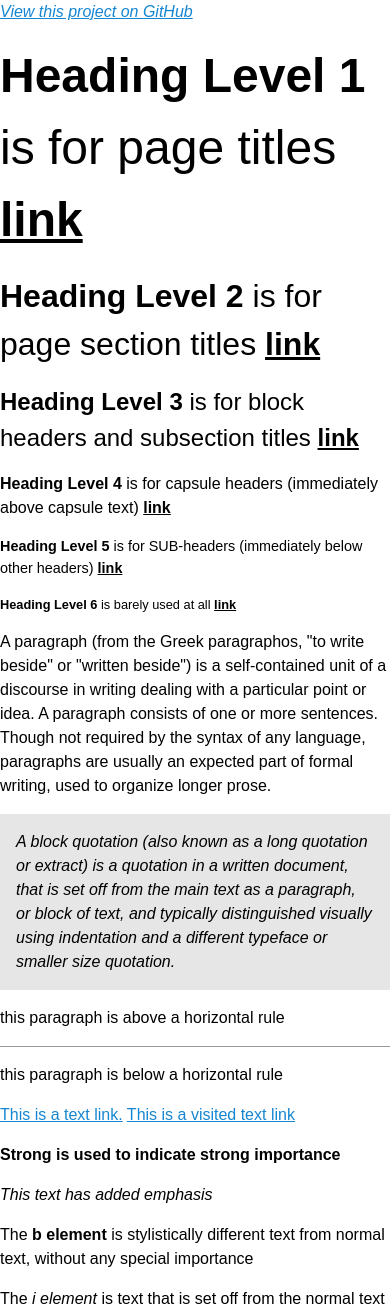
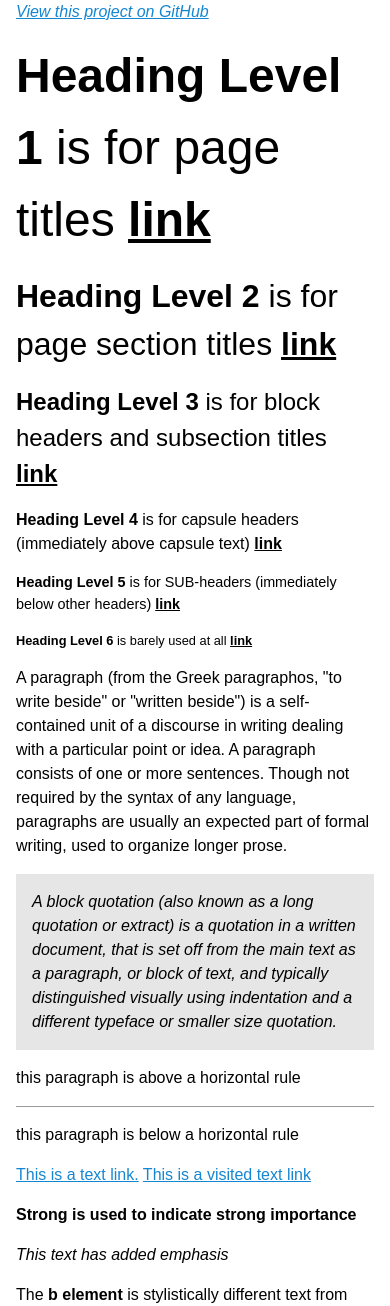
Before and after one commit to axoplasm/skeletor, a PHP site: page /public/index.html in a window 390 px wide; the page is wider, and only the part inside the window is pictured. Shown: the top 1306 px of that part. Run offline with PHP 8.4, Linux system fonts and the light colour scheme.

Commit message:
media queries can’t use css variables

```diff
--- a/public/static/css/screen.css
+++ b/public/static/css/screen.css
@@ -123,15 +123,17 @@ html {
   --oblique-style: italic;
   --default-line-height: 1.5;
   --compact-line-height: 1.25;
-  --desktop-width: 960px;
-  --tablet-width: 800px;
-  --mobile-width: 600px;
+  --x-large-width: 1440px;
+  --large-width: 960px;
+  --medium-width: 800px;
+  --small-width: 600px;
+  --x-small-width: 480px;
   --default-transition: 0.2s all ease-in-out;
   --default-border-radius: 0;
   --default-border-width: 1px;
   font-size: var(--default-font-size);
 }
-@media (min-width: var(--mobile-width)) {
+@media (min-width: 600px) {
   html {
     font-size: calc(var(--default-font-size) * 1.1);
   }
@@ -591,8 +593,14 @@ label.valid {
 }
 
 div[role=document] {
-  max-width: var(--desktop-width);
+  max-width: var(--large-width);
   margin-inline: auto;
+  padding-inline: 1rem;
+}
+@media (min-width: calc(960px + 2rem)) {
+  div[role=document] {
+    padding-inline: 0;
+  }
 }
 
 .bg-loud {
--- a/sass/_base.scss
+++ b/sass/_base.scss
@@ -19,9 +19,9 @@ html {
     --compact-line-height: 1.25;
 
     // layout
-    --desktop-width: 960px;
-    --tablet-width: 800px;
-    --mobile-width: 600px;
+    @each $name, $width in $device-widths {
+        --#{$name}: #{$width};
+    }
 
     // transitions
     --default-transition: 0.2s all ease-in-out;
@@ -32,7 +32,7 @@ html {
 
     // global defaults
     font-size: var(--default-font-size);
-    @include breakpoint(var(--mobile-width)) {
+    @include breakpoint($small-width) {
         font-size: calc(var(--default-font-size) * 1.1);
     }
 }
--- a/sass/_local.scss
+++ b/sass/_local.scss
@@ -1,7 +1,11 @@
 //  layout
 div[role='document'] {
-    max-width: var(--desktop-width);
+    max-width: var(--large-width);
     margin-inline: auto;
+    padding-inline: 1rem;
+    @include breakpoint(calc($large-width + 2rem)) {
+        padding-inline: 0;
+    }
 }
 
 // colors
--- a/sass/_variables.scss
+++ b/sass/_variables.scss
@@ -115,3 +115,18 @@ $abstract-colors: (
     'hero',
     'strange',
 );
+
+// Breakpoints
+$x-large-width:   1440px;
+$large-width:     960px;
+$medium-width:    800px;
+$small-width:     600px;
+$x-small-width:   480px;
+
+$device-widths: (
+    'x-large-width':    $x-large-width,
+    'large-width':      $large-width,
+    'medium-width':     $medium-width,
+    'small-width':      $small-width,
+    'x-small-width':    $x-small-width,
+)
```
